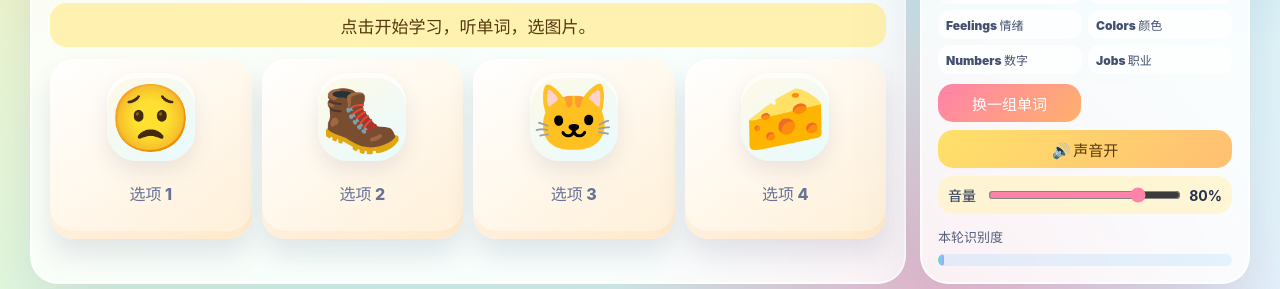
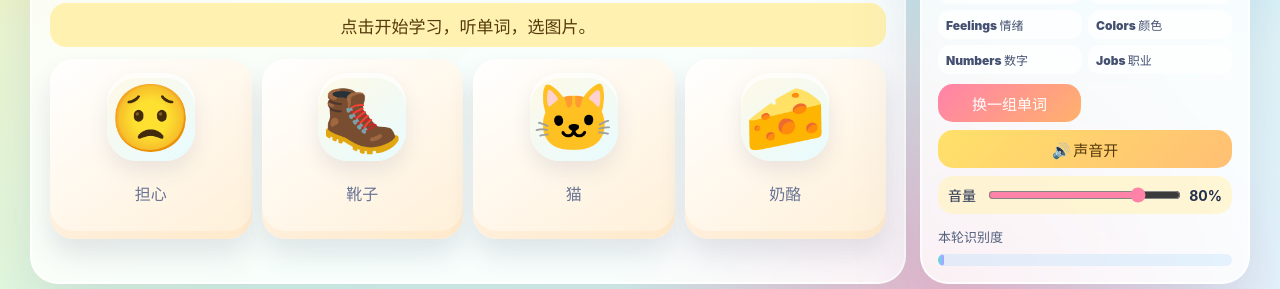
Before and after one commit to wangfan348803/kids-english-picture-game-v2, a React (Vite) app: page / in a window 1280 px wide. Shown: the part 426-715 px from the top of the page. Built offline with nearby package versions, Linux system fonts and the light colour scheme.

Commit message:
fix: show card meanings before answer

```diff
--- a/src/App.css
+++ b/src/App.css
@@ -144,7 +144,8 @@ h2 {
   box-shadow: 0 16px 30px rgba(120, 200, 255, 0.24);
 }
 
-.feedback {
+.feedback,
+.next-button {
   min-height: 44px;
   display: grid;
   place-items: center;
@@ -155,6 +156,14 @@ h2 {
   font-size: 17px;
   font-weight: 950;
   text-align: center;
+}
+
+.next-button {
+  border: 0;
+  color: #fff;
+  background: linear-gradient(135deg, #69d7b1, #78c8ff);
+  box-shadow: 0 16px 28px rgba(105, 215, 177, 0.22);
+  cursor: pointer;
 }
 
 .feedback.good {
@@ -224,19 +233,26 @@ h2 {
   line-height: 1;
 }
 
-.word-card span:last-child {
+.word-card span:last-child,
+.card-meaning {
   color: #687395;
   font-size: 16px;
   font-weight: 850;
 }
 
-.option-mark {
+.card-meaning {
   min-height: 48px;
   display: grid;
   place-items: center;
-  color: #687395;
-  font-size: 17px;
+  color: #53607d;
+  font-size: 20px;
   font-weight: 950;
+}
+
+.card-meaning.revealed {
+  min-height: auto;
+  font-size: 16px;
+  font-weight: 850;
 }
 
 .side-panel {
--- a/src/App.tsx
+++ b/src/App.tsx
@@ -89,18 +89,8 @@ function App() {
       setStreak(nextStreak)
       setScore(nextScore)
       setBest(Math.max(best, nextScore))
-      setFeedback({ tone: 'good', text: `Great! ${item.word} 是「${item.meaning}」。+${gained}` })
+      setFeedback({ tone: 'good', text: `Great! ${item.word} 是「${item.meaning}」。+${gained}，点击下一题继续。` })
       audio().play(nextStreak > 0 && nextStreak % 5 === 0 ? 'bonus' : 'correct')
-      window.setTimeout(() => {
-        setRound((value) => value + 1)
-        const nextTarget = engineRef.current.next()
-        setAnswerReveal('hidden')
-        setTarget(nextTarget)
-        setChoices(buildChoices(vocabulary, nextTarget))
-        setLocked(false)
-        setFeedback({ tone: 'idle', text: '听读音，选择正确图片。' })
-        void audio().speak(nextTarget.word)
-      }, 1450)
     } else {
       setStreak(0)
       setScore((value) => Math.max(0, value - 2))
@@ -123,6 +113,18 @@ function App() {
   function replayTarget() {
     startAudio()
     void audio().speak(target.word)
+  }
+
+  function goToNextRound() {
+    startAudio()
+    setRound((value) => value + 1)
+    const nextTarget = engineRef.current.next()
+    setAnswerReveal('hidden')
+    setTarget(nextTarget)
+    setChoices(buildChoices(vocabulary, nextTarget))
+    setLocked(false)
+    setFeedback({ tone: 'idle', text: '听读音，选择正确图片。' })
+    void audio().speak(nextTarget.word)
   }
 
   const progress = Math.min(100, Math.round((new Set([target.word, ...choices.map((item) => item.word)]).size / vocabulary.length) * 100))
@@ -161,27 +163,27 @@ function App() {
 
         <div className={`feedback ${feedback.tone}`}>{feedback.text}</div>
 
+        {answerVisibility.nextButton ? (
+          <button className="next-button" type="button" onClick={goToNextRound}>
+            下一题
+          </button>
+        ) : null}
+
         <div className="choice-grid" aria-label="图片选项">
           {choices.map((item, index) => (
             <button
-              className={answerVisibility.cardLabels ? 'word-card revealed' : 'word-card'}
+              className={answerVisibility.cardEnglish ? 'word-card revealed' : 'word-card'}
               type="button"
               key={item.word}
               onClick={() => chooseCard(item)}
               disabled={locked}
-              aria-label={answerVisibility.cardLabels ? `${item.word}, ${item.meaning}` : `图片选项 ${index + 1}`}
+              aria-label={answerVisibility.cardEnglish ? `${item.word}, ${item.meaning}` : `${item.meaning}, 图片选项 ${index + 1}`}
             >
-              <span className="picture" role="img" aria-label={answerVisibility.cardLabels ? item.meaning : `图片选项 ${index + 1}`}>
+              <span className="picture" role="img" aria-label={item.meaning}>
                 {item.picture}
               </span>
-              {answerVisibility.cardLabels ? (
-                <>
-                  <strong>{item.word}</strong>
-                  <span>{item.meaning}</span>
-                </>
-              ) : (
-                <span className="option-mark">选项 {index + 1}</span>
-              )}
+              {answerVisibility.cardEnglish ? <strong>{item.word}</strong> : null}
+              <span className={answerVisibility.cardEnglish ? 'card-meaning revealed' : 'card-meaning'}>{item.meaning}</span>
             </button>
           ))}
         </div>
--- a/src/logic/reveal.ts
+++ b/src/logic/reveal.ts
@@ -3,7 +3,9 @@ export type AnswerRevealState = 'hidden' | 'revealed'
 export function getAnswerVisibility(state: AnswerRevealState) {
   const revealed = state === 'revealed'
   return {
-    cardLabels: revealed,
+    cardEnglish: revealed,
+    cardMeaning: true,
+    nextButton: revealed,
     targetMeaning: revealed,
   }
 }
```
Also changed, not shown: 1 other file (tests, documents, lock files or other folders).
